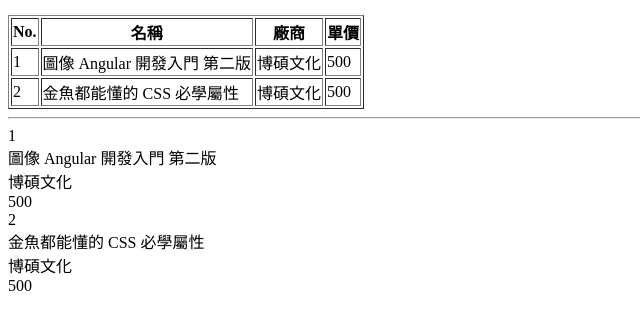
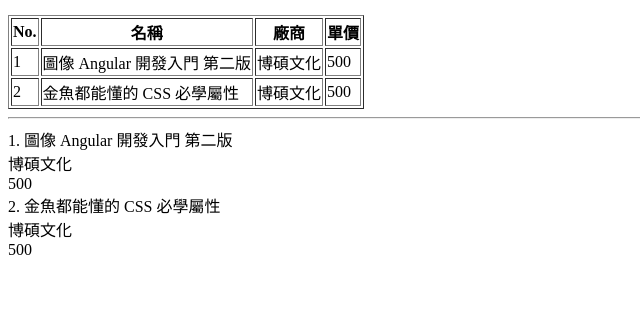
Before and after one commit to yuqin75/mcu-113-1-web-13130250, a plain HTML site: page src/index.html in a window 1280 px wide. Shown: the part 49-378 px from the top of the page, without its empty margins (0-640 px from the left). Drawn offline with Linux system fonts and the light colour scheme.

Commit message:
feat(html): 利用 span 顯示編號與名稱資訊

```diff
--- a/src/index.html
+++ b/src/index.html
@@ -29,14 +29,18 @@
     </table>
     <hr />
     <div>
-      <div>1</div>
-      <div>圖像 Angular 開發入門 第二版</div>
+      <div>
+        <span>1.</span>
+        <span>圖像 Angular 開發入門 第二版</span>
+      </div>
       <div>博碩文化</div>
       <div>500</div>
-    </div>
+    </dive>
     <div>
-      <div>2</div>
-      <div>金魚都能懂的 CSS 必學屬性</div>
+      <div>
+        <span>2.</span>
+        <span>金魚都能懂的 CSS 必學屬性</span>
+      </div>
       <div>博碩文化</div>
       <div>500</div>
     </div>
```
